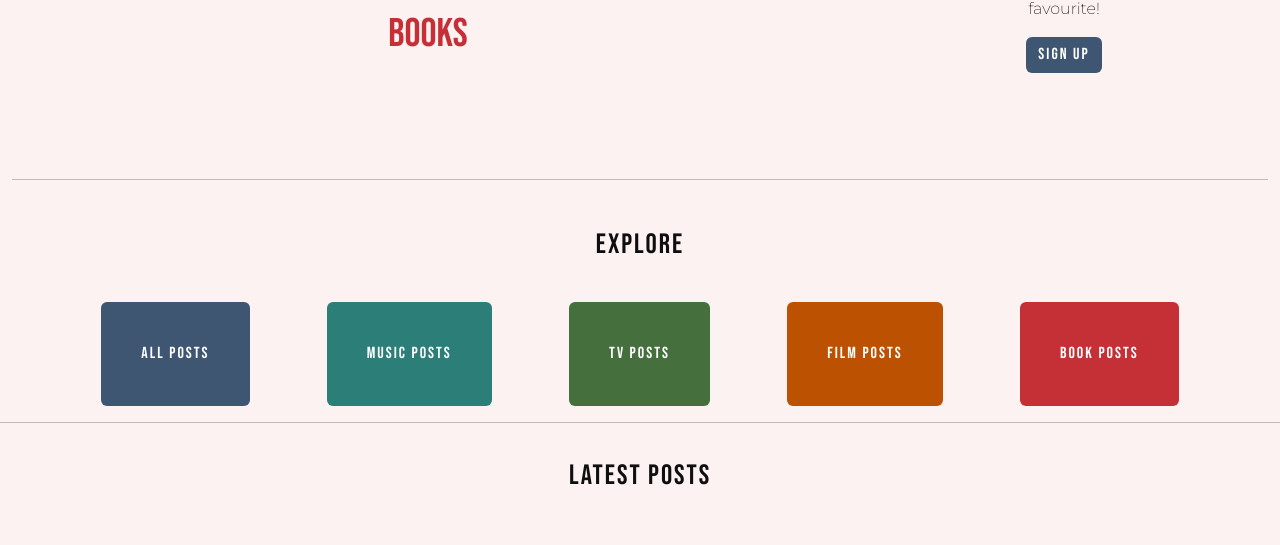
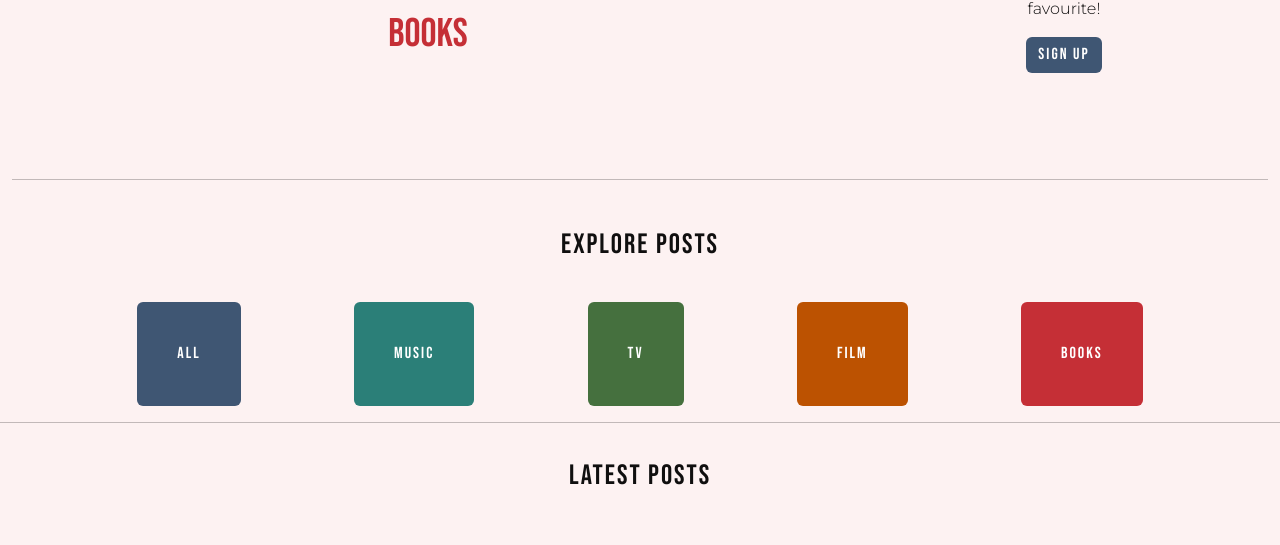
Before and after one commit to eosull/Something-Like, a Django app: page / in a window 1280 px wide. Shown: the part 253-798 px from the top of the page. Run offline with Django 4.2, Linux system fonts and the light colour scheme; tables that the repository leaves empty hold one stand-in row (values such as "Sample post"); one stand-in notice (Sample message) is shown.

Commit message:
style:design and code tidy up

```diff
--- a/blog/views.py
+++ b/blog/views.py
@@ -12,7 +12,6 @@ class IndexList(generic.ListView):
     # Take 3 most recent posts from Post Model for display
     queryset = Post.objects.order_by('created_at').reverse()[:3]
     template_name = "index.html"
-
 
 # Function for Explore page
 def explore(request):
--- a/static/css/style.css
+++ b/static/css/style.css
@@ -19,7 +19,8 @@ h1,
 h2,
 h3,
 .btn,
-.explore-category {
+.explore-category,
+.profile-name {
     font-family: 'Bebas Neue', sans-serif;
 }
 
@@ -31,6 +32,10 @@ h2,
 h3,
 .btn {
     letter-spacing: 2px;
+}
+
+.profile-name {
+    letter-spacing: 1px;
 }
 
 body {
@@ -82,8 +87,16 @@ body {
     box-shadow: none;
 }
 
-.btn {
+.btn-primary {
     color: white;
+}
+
+.send-btn {
+    color: var(--d-blue);
+}
+
+.send-btn:hover {
+    color: var(--d-blue-opaque);
 }
 
 /* Landing Page styling */
@@ -106,7 +119,7 @@ body {
 }
 
 .index-card-body {
-    background-color: rgba(255, 255, 255, 0.355);
+    background-color: rgba(255, 255, 255, 0.7);
 }
 
 .info-card p {
@@ -238,15 +251,17 @@ li div {
 /* Post Detail Info */
 
 .post-profile-img {
+    display: flex;
+    align-items: center;
+    justify-content: center;
     height: 60px;
     width: 60px;
     background-image: url("https://source.boringavatars.com/bauhaus/60?colors=66B6AF,EDDA68,D78649,EC6369,6381a674");
 }
 
-.post-profile-img p {
-    position: absolute;
-    margin: 15px;
+.profile-name {
     color: var(--white);
+    margin-bottom: 0;
 }
 
 .post-details {
--- a/templates/base.html
+++ b/templates/base.html
@@ -10,7 +10,7 @@
     <meta name="viewport" content="width=device-width, initial-scale=1.0">
     <link rel="preconnect" href="https://fonts.googleapis.com">
     <link rel="preconnect" href="https://fonts.gstatic.com" crossorigin>
-    <link href="https://fonts.googleapis.com/css2?family=Bebas+Neue&family=Montserrat:wght@200&display=swap" rel="stylesheet">
+    <link href="https://fonts.googleapis.com/css2?family=Bebas+Neue&family=Montserrat:wght@300&display=swap" rel="stylesheet">
     <link rel="stylesheet" href="https://cdn.jsdelivr.net/npm/bootstrap@5.2.3/dist/css/bootstrap.min.css"
         integrity="sha384-rbsA2VBKQhggwzxH7pPCaAqO46MgnOM80zW1RWuH61DGLwZJEdK2Kadq2F9CUG65" crossorigin="anonymous">
     <link rel="stylesheet" href="https://cdn.jsdelivr.net/npm/bootstrap-icons@1.10.5/font/bootstrap-icons.css">
@@ -68,7 +68,7 @@
             <div class="col-md-8 offset-md-2">
                 {% for message in messages %}
 
-                <div class="alert {{ message.tags }} alert-dismissable fade show" id="msg" role="alert">
+                <div class="alert {{ message.tags }} alert-dismissable fade show text-center" id="msg" role="alert">
                     {{ message | safe }}
                     <button type="button" class="btn-close float-end" data-bs-dismiss="alert"
                         aria-label="Close"></button>
--- a/templates/index.html
+++ b/templates/index.html
@@ -39,17 +39,17 @@
     <div class="row">
         <div class="container-fluid px-4 my-3 index-buttons">
             <div class="col-12">
-                <h3 class=" text-center fw-lighter my-3">Explore</h3>
-                <div class="d-flex flex-column flex-md-row justify-content-evenly index-button-bank">
-                    <a class="btn btn-primary mt-4" href="{% url 'explore' %}">All Posts</a>
+                <h3 class=" text-center fw-lighter my-3">Explore Posts</h3>
+                <div class="d-flex flex-column flex-lg-row justify-content-evenly index-button-bank">
+                    <a class="btn btn-primary mt-4" href="{% url 'explore' %}">All</a>
                     <a class="btn btn-primary Music-post-explore mt-4"
-                        href="{% url 'explore' %}?category={{ 'Music' }}">Music Posts</a>
+                        href="{% url 'explore' %}?category={{ 'Music' }}">Music</a>
                     <a class="btn btn-primary Tv-post-explore mt-4" href="{% url 'explore' %}?category={{ 'Tv' }}">Tv
-                        Posts</a>
+                    </a>
                     <a class="btn btn-primary Films-post-explore mt-4"
-                        href="{% url 'explore' %}?category={{ 'Films' }}">Film Posts</a>
+                        href="{% url 'explore' %}?category={{ 'Films' }}">Film</a>
                     <a class="btn btn-primary Books-post-explore mt-4"
-                        href="{% url 'explore' %}?category={{ 'Books' }}">Book Posts</a>
+                        href="{% url 'explore' %}?category={{ 'Books' }}">Books</a>
                 </div>
             </div>
         </div>
--- a/templates/post_detail.html
+++ b/templates/post_detail.html
@@ -15,8 +15,8 @@
                     <hr>
                     <div class="post-details w-100">
                         <div class="d-inline float-start">
-                            <div class="post-profile-img text-center">
-                                <p class="fw-bolder">{{ post.author }}</p>
+                            <div class="post-profile-img">
+                                <p class="fw-bolder profile-name">{{ post.author }}</p>
                             </div>
                         </div>
 
@@ -90,7 +90,7 @@
                             {{ comment_form | crispy }}
                             {% csrf_token %}
                             <button class="btn crud-button d-inline float-end fs-5 submit-comment-button"
-                                type="submit"><i class="bi bi-send"></i></button>
+                                type="submit"><i class="bi bi-send send-btn"></i></button>
                         </form>
                         {% endif %}
                         {% endif %}
```
Also changed, not shown: templates/explore.html (+0 -13 lines).
